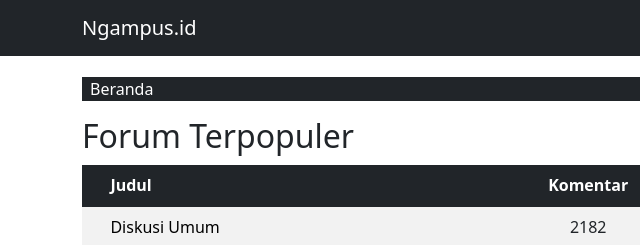
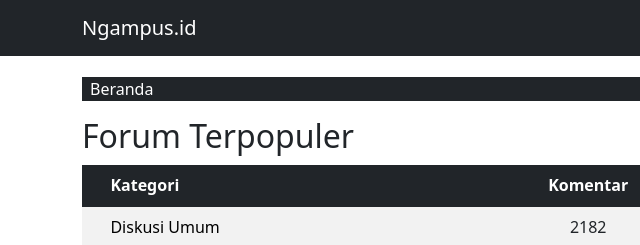
Before and after one commit to RoyalWeaboo/royalweaboo.github.io, a plain HTML site: page dashboard.html in a window 1280 px wide. Shown: the top 245 px of the page, 0-640 px from the left. Drawn offline with nearby package versions, Linux system fonts and the light colour scheme.

Commit message:
Fixing some things

```diff
--- a/dashboard.html
+++ b/dashboard.html
@@ -64,7 +64,7 @@
             <thead class="table-dark">
               <tr>
                 <th scope="col"></th>
-                <th scope="col">Judul</th>
+                <th scope="col">Kategori</th>
                 <th scope="col" class="text-md-center">Komentar</th>
                 <th scope="col" class="text-md-center">Tanggal</th>
               </tr>
```
